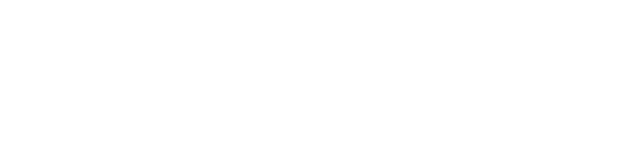
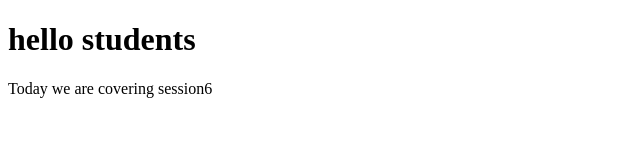
Before and after one commit to asif7480/example-repo, a plain HTML site: page index.html in a window 1280 px wide. Shown: the whole page, without its empty margins (0-640 px from the left). Drawn offline with Linux system fonts and the light colour scheme.

Commit message:
added more code

```diff
--- a/index.html
+++ b/index.html
@@ -6,6 +6,7 @@
     <title>Session6</title>
 </head>
 <body>
-
+    <h1>hello students</h1>
+    <p>Today we are covering session6</p>
 </body>
 </html>
```
